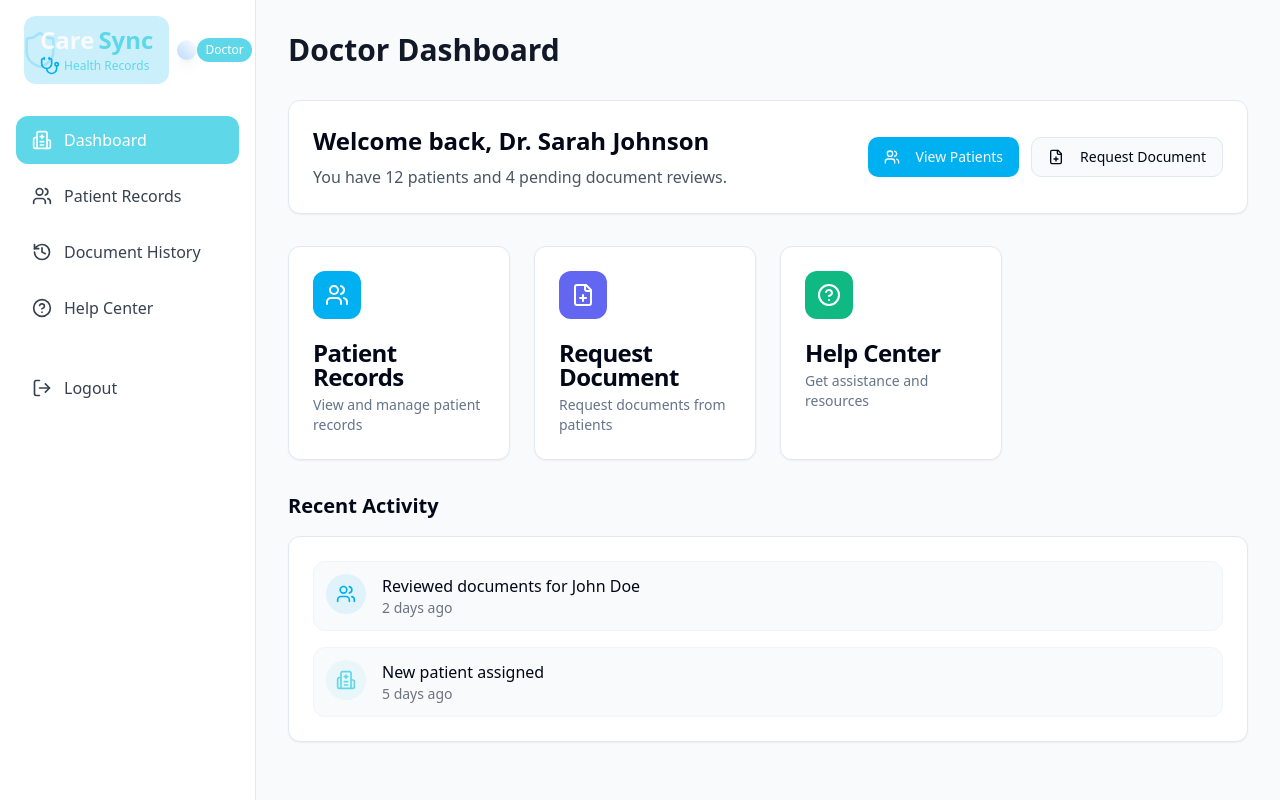
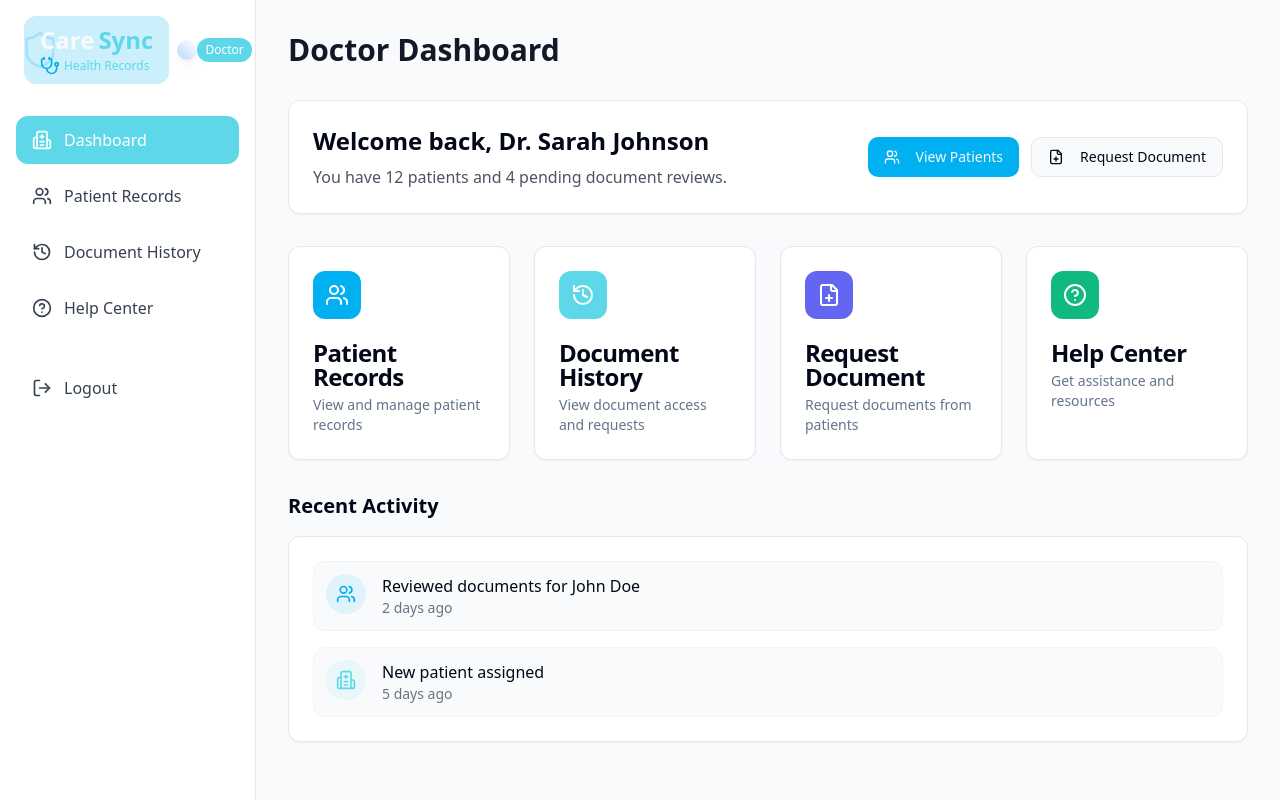
Before and after one commit to Vaibhav2543/care-sync-user-portal, a React (Vite) app: page /doctor/dashboard in a window 1280 px wide. Built offline with nearby package versions, Linux system fonts and the light colour scheme.

Commit message:
feat: Add document history to dashboard
Adds a document history section to the doctor dashboard.

```diff
--- a/src/App.tsx
+++ b/src/App.tsx
@@ -1,3 +1,4 @@
+
 import { Toaster } from "@/components/ui/toaster";
 import { Toaster as Sonner } from "@/components/ui/sonner";
 import { TooltipProvider } from "@/components/ui/tooltip";
@@ -24,7 +25,7 @@ import DoctorLogin from "./pages/DoctorLogin";
 import DoctorDashboard from "./pages/DoctorDashboard";
 import PatientList from "./pages/PatientList";
 import PatientView from "./pages/PatientView";
-import DocumentReviews from "./pages/DocumentReviews";
+// Removed import: import DocumentReviews from "./pages/DocumentReviews";
 import DoctorHelpPage from "./pages/DoctorHelpPage";
 import DoctorOtpVerification from "./pages/DoctorOtpVerification";
 import RequestDocument from "./pages/RequestDocument";
--- a/src/pages/DoctorDashboard.tsx
+++ b/src/pages/DoctorDashboard.tsx
@@ -1,7 +1,8 @@
+
 import React from "react";
 import { Link } from "react-router-dom";
 import DoctorLayout from "@/components/DoctorLayout";
-import { Users, ClipboardList, Hospital, HelpCircle, FilePlus } from "lucide-react";
+import { Users, FilePlus, HelpCircle, History, Hospital } from "lucide-react";
 import { Button } from "@/components/ui/button";
 import { Card, CardContent, CardDescription, CardHeader, CardTitle } from "@/components/ui/card";
 
@@ -83,6 +84,13 @@ const DoctorDashboard = () => {
           color="bg-primary"
         />
         <FeatureCard
+          title="Document History"
+          description="View document access and requests"
+          icon={<History className="h-6 w-6 text-white" />}
+          to="/doctor/document-history"
+          color="bg-secondary"
+        />
+        <FeatureCard
           title="Request Document"
           description="Request documents from patients"
           icon={<FilePlus className="h-6 w-6 text-white" />}
```
